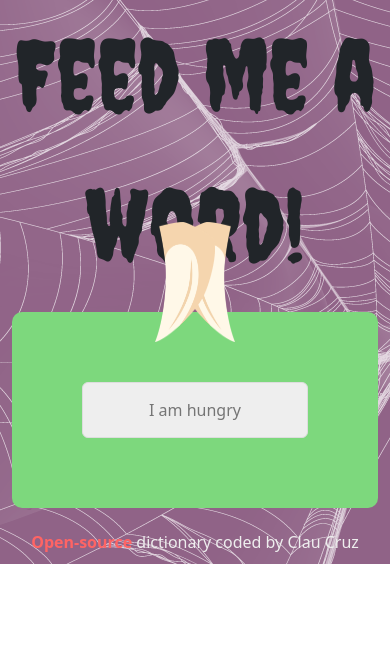
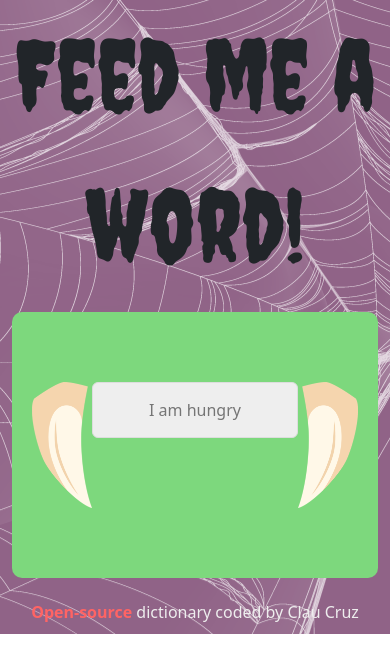
Before and after one commit to ClauCruz/react-dictionary, a React (Create React App) app: page / in a window 390 px wide. Shown: the top 672 px of the page. Built offline with nearby package versions, Linux system fonts and the light colour scheme.

Commit message:
Fixed fangs position and made them responsive

```diff
--- a/src/App.css
+++ b/src/App.css
@@ -52,16 +52,19 @@ footer a {
   margin-bottom: 10px;
 }
 
-.l-fang {
-  position: absolute;
-  top: 222px;
-  left: 175px;
-  height: 120px;
+.r-fang {
+  margin-right: -50px;
 }
 
-.r-fang {
-  position: absolute;
-  top: 222px;
-  right: 175px;
-  height: 120px;
+.l-fang {
+  margin-left: -50px;
 }
+
+form {
+  width: 100%;
+}
+section {
+  display: flex;
+  width: 100%;
+  justify-content: space-between;
+}
--- a/src/Dictionary.js
+++ b/src/Dictionary.js
@@ -37,7 +37,6 @@ export default function Dictionary() {
     <div className="Dictionary">
       <section>
         <img src="./colmillo izq.png" className="l-fang" width="60"></img>
-        <img src="./colmillo der.png" className="r-fang" width="60"></img>
         <form onSubmit={search}>
           <input
             type={search}
@@ -45,6 +44,7 @@ export default function Dictionary() {
             onChange={handlewordInput}
           />
         </form>
+        <img src="./colmillo der.png" className="r-fang" width="60"></img>
       </section>
       <WordOutput output={wordOutput} />
       <Images images={images} />
```
